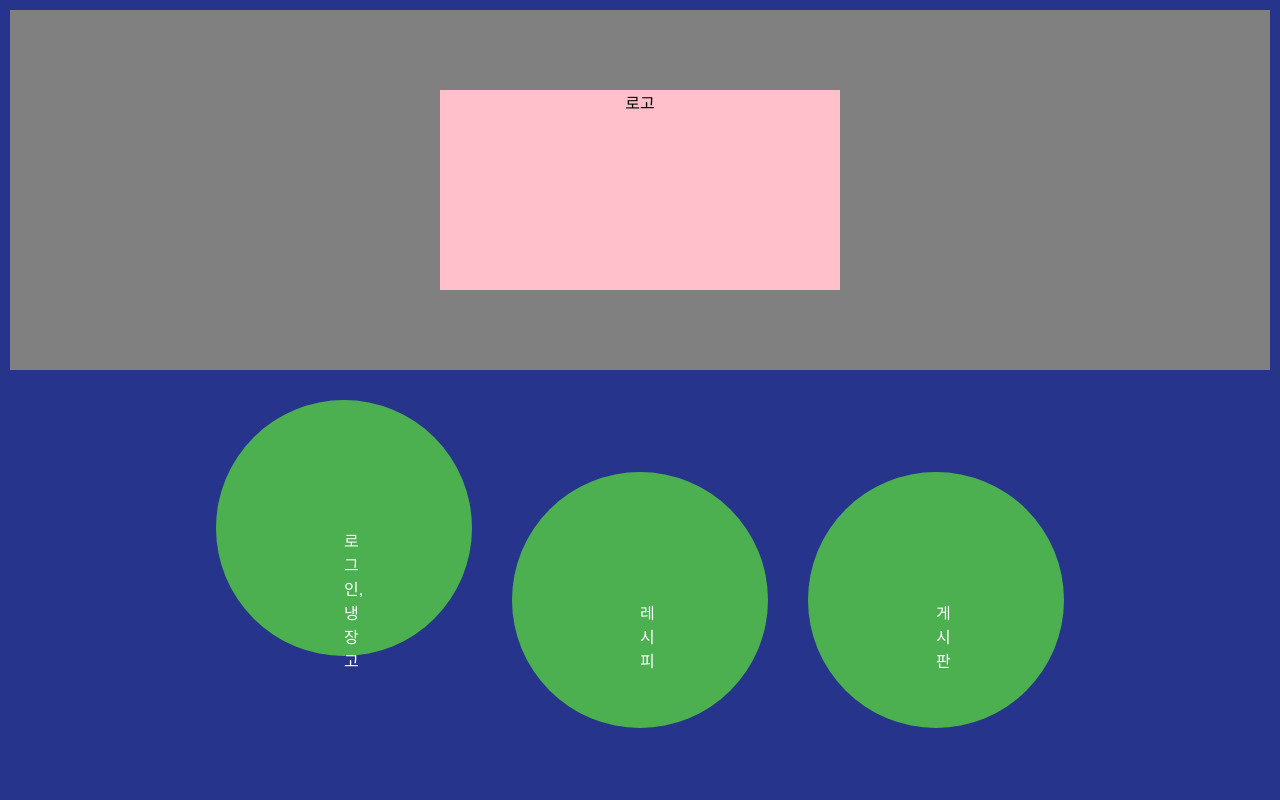
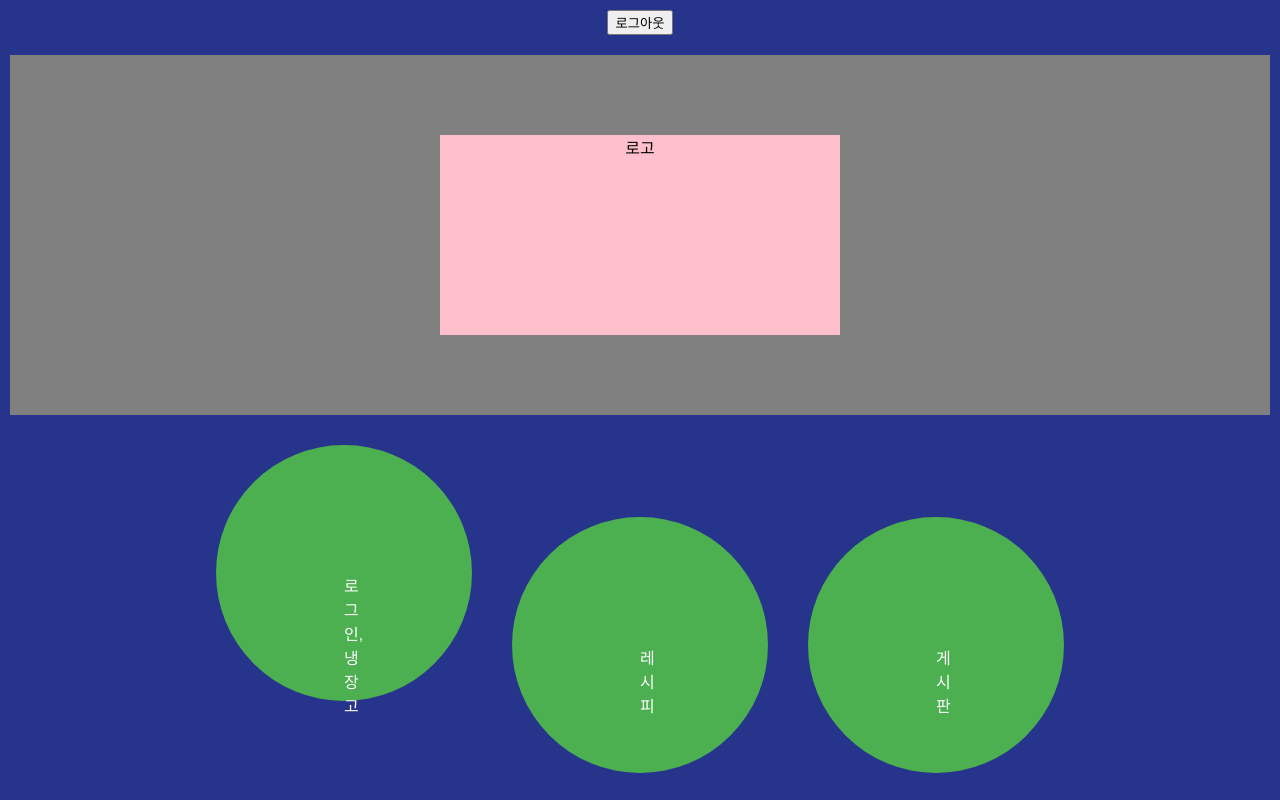
Before and after one commit to Dumbaya/Capstone, a React (Create React App) app: page / in a window 1280 px wide. Built offline with nearby package versions, Linux system fonts and the light colour scheme.

Commit message:
로그아웃 구현

```diff
--- a/src/pages/Homeform.js
+++ b/src/pages/Homeform.js
@@ -8,16 +8,25 @@ import Board from "./Board/BoardForm";
 import LoginForm from "./Login/LoginForm";
 
 function Home() {
-    const loginState = localStorage.getItem('loginState');
-    const username = localStorage.getItem('username');
+    const loginState = sessionStorage.getItem('loginState');
+    const username = sessionStorage.getItem('username');
     const navigate=useNavigate();
 
     function handleButtonClick(path){
         navigate(path);
     }
 
+    const handleLogout = () =>{
+        sessionStorage.clear();
+        alert("로그아웃 되었습니다.");
+        window.location.href = 'http://localhost:3000/';
+    }
+
     return (
         <div className="Home">
+            <div>
+                <button onClick={handleLogout}>로그아웃</button>
+            </div>
             <div className="main">
                 <div className="main-img">
                     로고
--- a/src/pages/Login/LoginForm.js
+++ b/src/pages/Login/LoginForm.js
@@ -22,8 +22,8 @@ const Login = () => {
         password: password
       });
       if (response.data.success) {
-        localStorage.setItem('username',username);
-        localStorage.setItem('loginState', true);
+        sessionStorage.setItem('username',username);
+        sessionStorage.setItem('loginState', true);
         alert('로그인 성공');
         window.location.href = 'http://localhost:3000/';
       } else {
```
